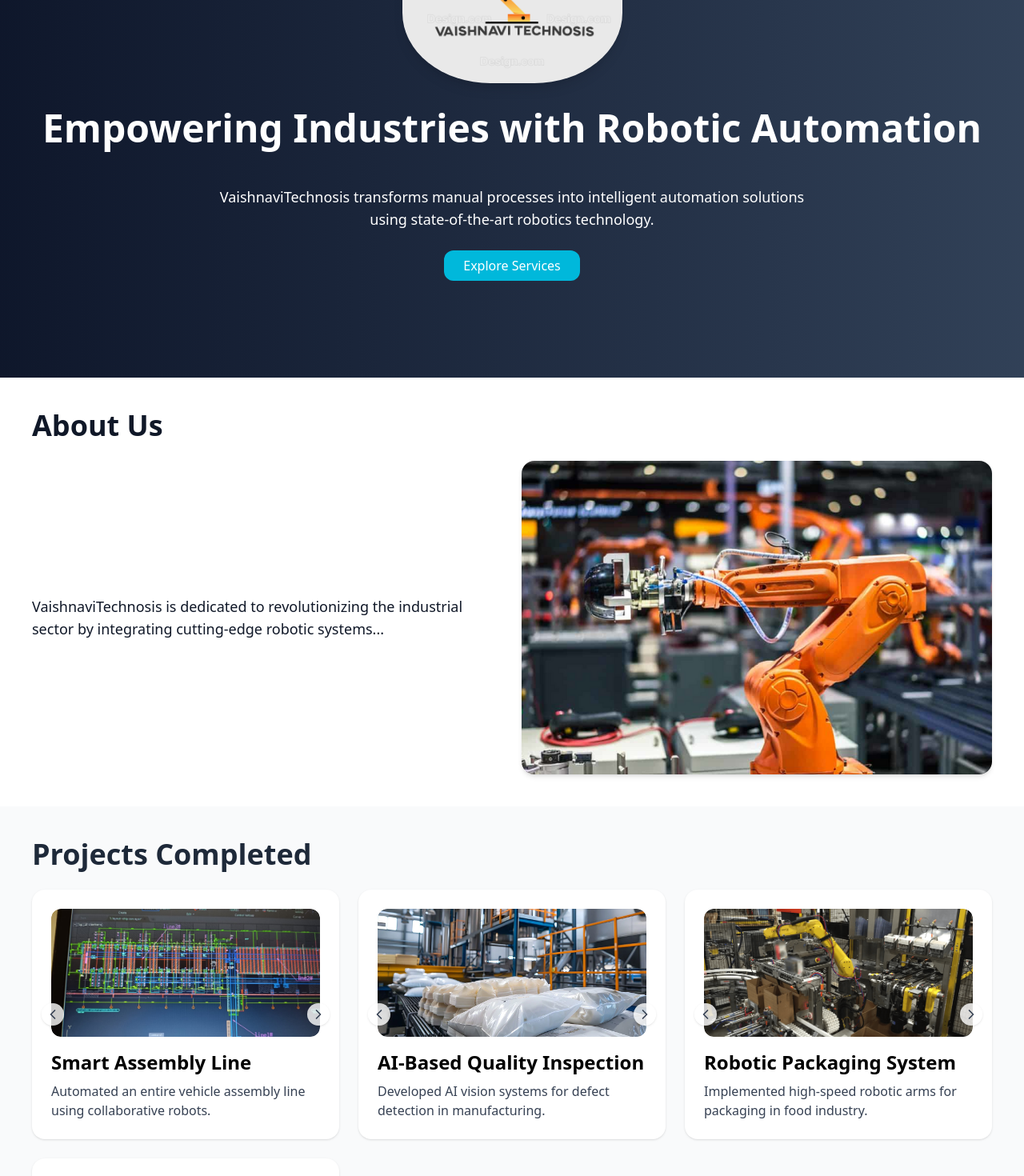
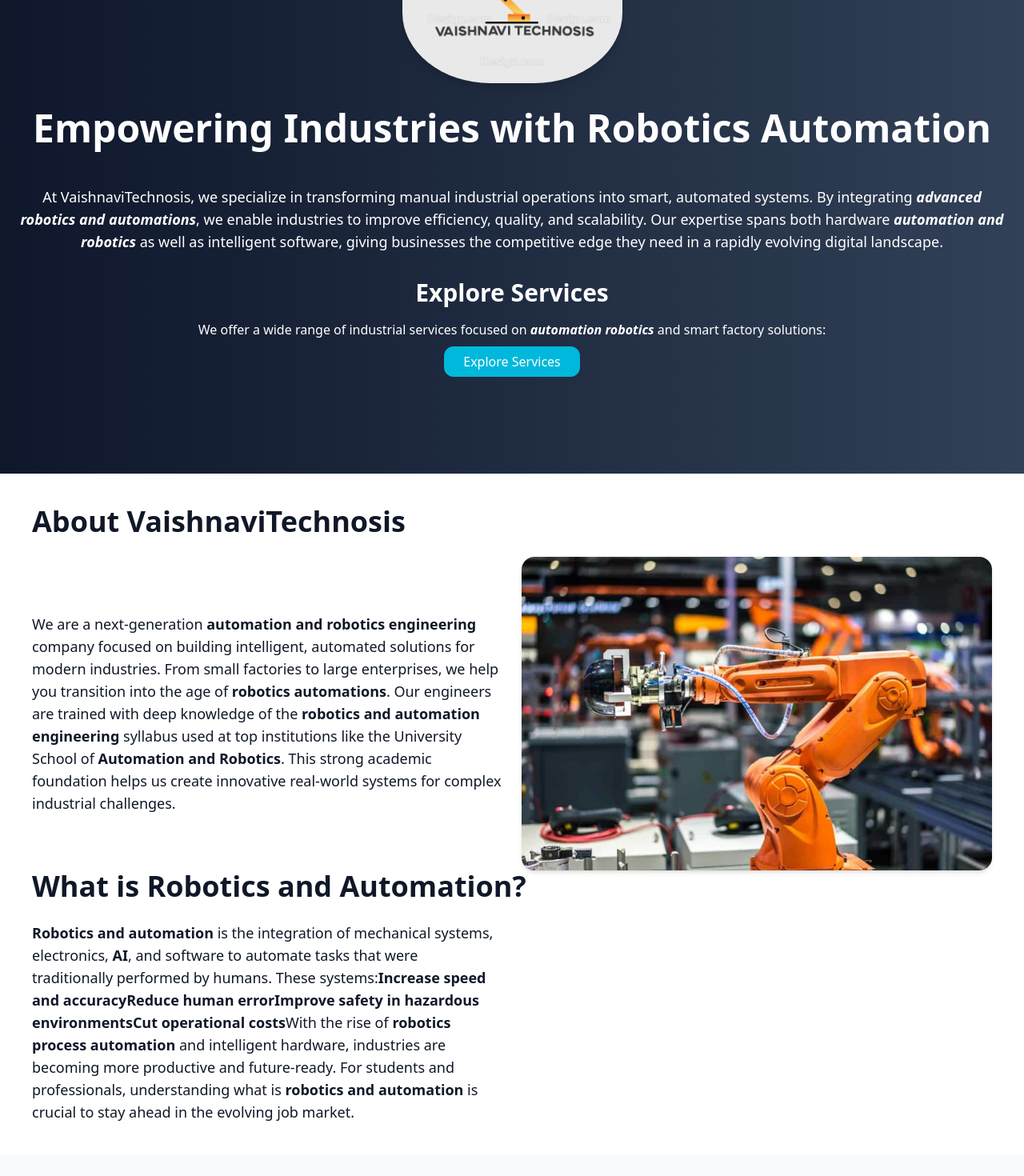
Before and after one commit to AnujChikhale/VaishnaviTechnosis, a React (Vite) app in the folder frontend/: page / in a window 1280 px wide. Shown: the part 340-1810 px from the top of the page at 80% size. Built offline with nearby package versions, Linux system fonts and the light colour scheme.

Commit message:
made some fixes in font

```diff
--- a/frontend/index.html
+++ b/frontend/index.html
@@ -5,16 +5,47 @@
     <link rel="icon" type="image/svg+xml" href="./assets/logo.png" />
     <meta name="viewport" content="width=device-width, initial-scale=1.0" />
     <meta name="google-site-verification" content="gC_ClmeuOj-_WthvTLMmI5tEpBVyZrtIv01f6XvlTNQ" />
-    <title>VaishnaviTechnosis | Robotic Automation Experts</title>
-    <meta name="description" content="VaishnaviTechnosis is a leading robotics automation company offering industrial automation, AI vision, and custom robotic solutions.">
-    <meta name="keywords" content="robotics automation, industrial robotics, AI vision, smart factory, VaishnaviTechnosis, robotic solutions India">
+
+    <!-- Updated Title with keyword -->
+    <title>VaishnaviTechnosis | Robotics Automation & Industrial Solutions</title>
+
+    <!-- Updated Description with keyword -->
+    <meta name="description" content="VaishnaviTechnosis offers cutting-edge robotics automation services including industrial robotics, AI vision, and smart factory solutions for modern manufacturing.">
+
+    <!-- Canonical URL including keyword -->
+    <link rel="canonical" href="https://vaishnavitechnosis.com/robotics-automation" />
+
+    <!-- Keywords -->
+    <meta name="keywords" content="robotics automation, industrial robotics, AI vision, smart factory, VaishnaviTechnosis, robotic solutions India, robotics and automation, robotics and automation engineering, automation and robotics engineering, robotics process automation, automation robotics">
+
+    <!-- Google Analytics -->
     <script async src="https://www.googletagmanager.com/gtag/js?id=G-T4112PLEWS"></script>
     <script>
-    window.dataLayer = window.dataLayer || [];
-    function gtag(){dataLayer.push(arguments);}
-    gtag('js', new Date());
+      window.dataLayer = window.dataLayer || [];
+      function gtag(){dataLayer.push(arguments);}
+      gtag('js', new Date());
+      gtag('config', 'G-T4112PLEWS');
+    </script>
 
-    gtag('config', 'G-T4112PLEWS');
+    <!-- Schema Markup -->
+    <script type="application/ld+json">
+    {
+      "@context": "https://schema.org",
+      "@type": "Organization",
+      "name": "VaishnaviTechnosis",
+      "url": "https://vaishnavitechnosis.com/robotics-automation",
+      "logo": "https://vaishnavitechnosis.com/assets/logo.png",
+      "description": "VaishnaviTechnosis is a robotics automation company offering services in industrial robotics, AI vision, and smart factory solutions.",
+      "contactPoint": {
+        "@type": "ContactPoint",
+        "telephone": "+91-9075849811",
+        "contactType": "Customer Service"
+      },
+      "sameAs": [
+        "https://www.linkedin.com/company/vaishnavitechnosis",
+        "https://www.facebook.com/vaishnavitechnosis"
+      ]
+    }
     </script>
   </head>
   <body>
--- a/frontend/src/App.jsx
+++ b/frontend/src/App.jsx
@@ -8,7 +8,7 @@ import Blog from './components/Blog';
 
 
 <Helmet>
-  <title>VaishnaviTechnosis | Robotic Automation Company in India</title>
+  <title>VaishnaviTechnosis | Robotics Automation Company in India</title>
   <meta name="description" content="VaishnaviTechnosis is a leading robotic automation company in India specializing in custom industrial robots, AI vision system integration, and smart factory automation solutions." />
   <meta name="keywords" content="robotic automation company in India, custom industrial robots, AI vision system integration, smart factory automation solutions, industrial robotics India, factory automation services" />
 </Helmet>
@@ -41,8 +41,14 @@ const Home = () => (
     transition={{ duration: 0.8 }}
   >
     <img src="/assets/logo.png" alt="Robotics Banner" className="rounded-[40%] mx-auto mb-8 shadow-lg h-40 sm:h-55" />
-    <h1 className="text-5xl font-bold mb-12">Empowering Industries with Robotic Automation</h1>
-    <p className="text-lg mb-8 max-w-3xl mx-auto">VaishnaviTechnosis transforms manual processes into intelligent automation solutions using state-of-the-art robotics technology.</p>
+    <h1 className="text-5xl font-bold mb-12">Empowering Industries with Robotics Automation</h1>
+    <p className="text-lg mb-8  mx-auto">At VaishnaviTechnosis, we specialize in transforming manual industrial operations into smart, automated systems. By integrating <em className="font-bold">advanced robotics and automations</em>, we enable industries to improve efficiency, quality, and scalability.
+
+    Our expertise spans both hardware <em className="font-bold">automation and robotics</em> as well as intelligent software, giving businesses the competitive edge they need in a rapidly evolving digital landscape.</p>
+
+    <h1 className="text-3xl font-bold mb-4">Explore Services</h1>
+    <p className="mb-4">We offer a wide range of industrial services focused on <em className="font-bold">automation robotics</em> and smart factory solutions:</p>
+
     <a href="#services" className="bg-cyan-500 px-6 py-2 rounded-xl text-white hover:bg-cyan-600 transition">Explore Services</a>
   </motion.section>
 );
@@ -50,10 +56,28 @@ const Home = () => (
 const About = () => (
   <motion.section id="about" className="p-10 bg-white text-gray-900"
     initial={{ opacity: 0 }} animate={{ opacity: 1 }} transition={{ delay: 0.2 }}>
-    <h2 className="text-4xl font-bold mb-6">About Us</h2>
+    <h2 className="text-4xl font-bold mb-6">About <strong>VaishnaviTechnosis</strong></h2>
     <div className="grid md:grid-cols-2 gap-6 items-center">
-      <p className="text-lg">VaishnaviTechnosis is dedicated to revolutionizing the industrial sector by integrating cutting-edge robotic systems...</p>
+      <p className="text-lg">We are a next-generation <strong>automation and robotics engineering</strong> company focused on building intelligent, automated solutions for modern industries. From small factories to large enterprises, we help you transition into the age of <strong>robotics automations</strong>.
+
+Our engineers are trained with deep knowledge of the <strong>robotics and automation engineering</strong> syllabus used at top institutions like the University School of <strong>Automation and Robotics</strong>. This strong academic foundation helps us create innovative real-world systems for complex industrial challenges.</p>
       <img src="/assets/robot.png" alt="About Robotics" className="rounded-2xl shadow-md" />
+    </div>
+    <h2 className="text-4xl font-bold mb-6">What is <strong>Robotics and Automation</strong>?</h2>
+    <div className="grid md:grid-cols-2 gap-6 items-center">
+      <p className="text-lg"><strong>Robotics and automation</strong> is the integration of mechanical systems, electronics, <strong>AI</strong>, and software to automate tasks that were traditionally performed by humans. These systems:
+
+<strong>Increase speed and accuracy</strong>
+
+<strong>Reduce human error</strong>
+
+<strong>Improve safety in hazardous environments</strong>
+
+<strong>Cut operational costs</strong>
+
+With the rise of <strong>robotics process automation</strong> and intelligent hardware, industries are becoming more productive and future-ready.
+
+For students and professionals, understanding what is <strong>robotics and automation</strong> is crucial to stay ahead in the evolving job market.</p>
     </div>
   </motion.section>
 );
@@ -63,7 +87,7 @@ const Projects = () => {
   const projects = [
     {
       title: "Smart Assembly Line",
-      desc: "Automated an entire vehicle assembly line using collaborative robots.",
+      desc: "We fully automated a vehicle assembly line using collaborative robotics. The result: faster production, better consistency, and reduced labor cost. This project follows principles from modern <strong>robotics and automation engineering</strong> syllabi.",
       images: [
         "/assets/presslayout.jpeg",
         "/assets/pickplace.jpeg",
@@ -72,26 +96,24 @@ const Projects = () => {
     },
     {
       title: "AI-Based Quality Inspection",
-      desc: "Developed AI vision systems for defect detection in manufacturing.",
+      desc: "We implemented <strong>AI</strong>-driven <strong>machine vision</strong> systems for real-time defect detection. This solution replaced slow and inaccurate manual checks, improving throughput by 40%.",
       images: ["/assets/ai-quality-checking.webp",
         "/assets/qc.png"
       ],
     },
     {
       title: "Robotic Packaging System",
-      desc: "Implemented high-speed robotic arms for packaging in food industry.",
+      desc: "In the food industry, we deployed <strong>automation robotics</strong> for high-speed packaging and sorting. These robots improved hygiene, accuracy, and operational speed.",
       images: ["/assets/robot-cell.png",
         "/assets/robot-cell2.webp"
       ],
     },
     {
       title: "Robotic Welding Station",
-      desc: "Integrated robotic welders with precision controls in metal fabrication.",
+      desc: "We designed and integrated <strong>robotic welders</strong> with <strong>motion control</strong> for a metal fabrication facility. The system produced cleaner welds with 95% consistency and improved worker safety.",
       images: ["/assets/robotic-welding.jpg",
         "/assets/robotic-welding.jpg"
       ],
-
-
     },
   ];
 
@@ -123,7 +145,6 @@ const ProjectCard = ({ project }) => {
   const timerRef = useRef(null);
   const [isHovered, setIsHovered] = useState(false);
 
-  // Autoplay only while hovering
   useEffect(() => {
     if (isHovered) {
       timerRef.current = setInterval(() => {
@@ -144,7 +165,6 @@ const ProjectCard = ({ project }) => {
       className="relative p-6 bg-white rounded-2xl shadow hover:shadow-xl transition"
       whileHover={{ scale: 1.03 }}
     >
-      {/* Slider */}
       <div ref={sliderRef} className="keen-slider rounded-xl mb-4">
         {project.images.map((image, idx) => (
           <div className="keen-slider__slide" key={idx}>
@@ -157,7 +177,6 @@ const ProjectCard = ({ project }) => {
         ))}
       </div>
 
-      {/* Navigation Arrows */}
       <button
         onClick={() => instanceRef.current?.prev()}
         className="absolute top-1/2 left-3 transform -translate-y-1/2 bg-white/80 p-1 rounded-full shadow hover:bg-white"
@@ -173,7 +192,7 @@ const ProjectCard = ({ project }) => {
       </button>
 
       <h3 className="text-2xl font-semibold mb-2">{project.title}</h3>
-      <p className="text-gray-700">{project.desc}</p>
+      <p className="text-gray-700" dangerouslySetInnerHTML={{ __html: project.desc }} />
     </motion.div>
   );
 };
@@ -186,37 +205,37 @@ const Services = () => (
       {[
         {
           title: 'Robotic Process Automation',
-          desc: 'Automate repetitive tasks with intelligent software bots.',
+          desc: 'Our <strong>robotics process automation</strong> solutions streamline repetitive business processes like inventory updates, report generation, and order tracking. These software bots operate with unmatched precision and zero fatigue.',
           img: '/assets/rpa.jpg'
         },
         {
           title: 'Industrial Robotics Integration',
-          desc: 'Deploy advanced robotics into your production line.',
+          desc: 'We help factories evolve by embedding <strong>automation robotics</strong> into their systems. From <strong>robotic pick-and-place</strong> units to complex multi-axis machines, we integrate high-performance systems with ease and precision.',
           img: '/assets/industrialrobotics.jpg'
         },
         {
           title: 'AI & Machine Vision',
-          desc: 'Use AI to enhance quality control and process optimization.',
+          desc: 'We merge <strong>robotics and automation</strong> with <strong>AI</strong> to create real-time defect detection and sorting systems. Our <strong>machine vision robotics</strong> offer extreme accuracy and improve quality control like never before.',
           img: '/assets/aimachine.webp'
         },
         {
           title: 'Custom Robotics Development',
-          desc: 'Tailor-built robotic systems for unique industrial needs.',
+          desc: 'Need a specialized solution? Our <strong>robotics and automations engineering</strong> team creates tailored robotic systems for your unique production needs.',
           img: '/assets/customrobotics.webp'
         },
         {
           title: 'Smart Factory Solutions',
-          desc: 'IoT-enabled robotics for real-time smart manufacturing.',
+          desc: 'Our <strong>Smart Factory</strong> offering is the future of <strong>automation and robotics</strong>. With real-time dashboards, sensor integration, and predictive analysis, these environments use <strong>robotics automations</strong> to stay ahead of the curve.',
           img: '/assets/sfs.jpg'
         },
         {
           title: 'Maintenance & Support',
-          desc: '24/7 support and preventive maintenance for robotics systems.',
+          desc: 'We provide dedicated support for all deployed <strong>automation robotics</strong> systems. Preventive maintenance, on-call troubleshooting, and periodic system audits keep your automation running smoothly.',
           img: '/assets/maintainance.jpg'
         },
         {
           title: 'Robotic Spares & Repair',
-          desc: 'High-quality robotic spare parts and repair services to keep your systems running.',
+          desc: 'High-quality <strong>robotic spare parts</strong> and <strong>repair services</strong> to keep your systems running.',
           img: '/assets/maintainance.jpg'
         }
       ].map((service, i) => (
@@ -224,10 +243,61 @@ const Services = () => (
           whileHover={{ scale: 1.03 }}>
           <img src={service.img} alt={service.title} className="w-full h-40 object-cover rounded-xl mb-4" />
           <h3 className="text-2xl font-semibold mb-2">{service.title}</h3>
-          <p className="text-gray-700">{service.desc}</p>
+          <p className="text-gray-700" dangerouslySetInnerHTML={{ __html: service.desc }} />
         </motion.div>
       ))}
     </div>
+  </motion.section>
+);
+
+const Highlights = () => (
+  <motion.section
+    id="blog"
+    className="p-10 bg-gray-50 text-gray-800"
+    initial={{ opacity: 0 }}
+    animate={{ opacity: 1 }}
+    transition={{ delay: 0.2 }}
+  >
+    <h2 className="text-4xl font-bold mb-6 text-center">
+      📘 Empowering the Future with <strong>Robotics Intelligence</strong>
+    </h2>
+    <p className="text-lg mb-6 text-center max-w-4xl mx-auto">
+      At <strong>VaishnaviTechnosis</strong>, knowledge drives our <strong>robotics and automations</strong> journey. From cutting-edge <strong>robotics and automation course</strong> material to in-depth understanding of <strong>automation robotics</strong> trends and the latest <strong>robotics process automation</strong> tools — we combine theory with precision engineering.
+    </p>
+
+    <h3 className="text-3xl font-semibold mt-10 mb-4">💡 Why <strong>VaishnaviTechnosis</strong>?</h3>
+    <ul className="space-y-3 list-disc list-inside">
+      <li>
+        <strong>✅ Domain Experts:</strong> We bring deep expertise in <strong>robotics and automation engineering</strong> — from design to deployment.
+      </li>
+      <li>
+        <strong>✅ Scalable & Smart:</strong> Our <strong>robotics automations</strong> adapt to your industry needs — whether precision, speed, or <strong>AI vision</strong> integration.
+      </li>
+      <li>
+        <strong>✅ Curriculum-Driven R&D:</strong> We align with the latest <strong>robotics and automation engineering syllabus</strong> to ensure every solution is educationally and industrially relevant.
+      </li>
+      <li>
+        <strong>✅ Turnkey Deployment:</strong> Complete <strong>automation and robotics</strong> solutions — from consultation to cloud-connected machines.
+      </li>
+      <li>
+        <strong>✅ Learning-Backed Engineering:</strong> We mentor careers through the best <strong>robotics and automation courses</strong> and salary insights.
+      </li>
+    </ul>
+
+    <h3 className="text-3xl font-semibold mt-10 mb-4">👨‍🎓 For Students & Learners</h3>
+    <p className="text-lg mb-4">
+      Aspiring to join the world of <strong>robotics and automation engineering</strong>? We guide your academic journey with:
+    </p>
+    <ul className="list-disc list-inside space-y-2">
+      <li>Live industrial exposure and internship opportunities</li>
+      <li>Hands-on experience with <strong>robotics process automation</strong> software and hardware</li>
+      <li>Consultation for selecting the ideal <strong>robotics and automation course</strong> based on your goals</li>
+      <li>Insightful data on <strong>robotics and automation engineering salary</strong> in India and abroad</li>
+    </ul>
+
+    <p className="text-xl font-bold mt-10 text-center">
+      🎯 At <strong>VaishnaviTechnosis</strong>, we don’t just build machines — we build futures.
+    </p>
   </motion.section>
 );
 
@@ -275,9 +345,19 @@ const Contact = () => {
       transition={{ delay: 0.4 }}
     >
       <h2 className="text-4xl font-bold mb-4">Contact Us</h2>
+      <p>Have questions about <em className="font-bold">automation and robotics?</em></p>
       <p className="text-lg mb-8 text-gray-700">
         📞 Call us at: <a href="tel:9075849811" className="text-cyan-600 font-semibold hover:underline">9075849811</a>
       </p>
+      <p className="mb-4"><strong>📧 Send us a message</strong> — We’re ready to help you explore the future of <em className="font-bold">robotics and automation engineering.</em>
+
+We also offer informational sessions for those seeking insights into:
+
+The best <em className="font-bold">robotics and automation</em> course
+
+Understanding <em className="font-bold">robotics and automation</em> salary trends
+
+Reviewing the <em className="font-bold ">automation and robotics engineering</em> syllabus</p>
       <div className="flex flex-col md:flex-row items-start gap-10">
         <form className="w-full max-w-xl space-y-4" onSubmit={handleSubmit}>
           <input
@@ -345,6 +425,7 @@ const App = () => (
       <About />
       <Projects />
       <Services />
+      <Highlights/>
       <Contact />
       <Blog />
       <Footer />
```
